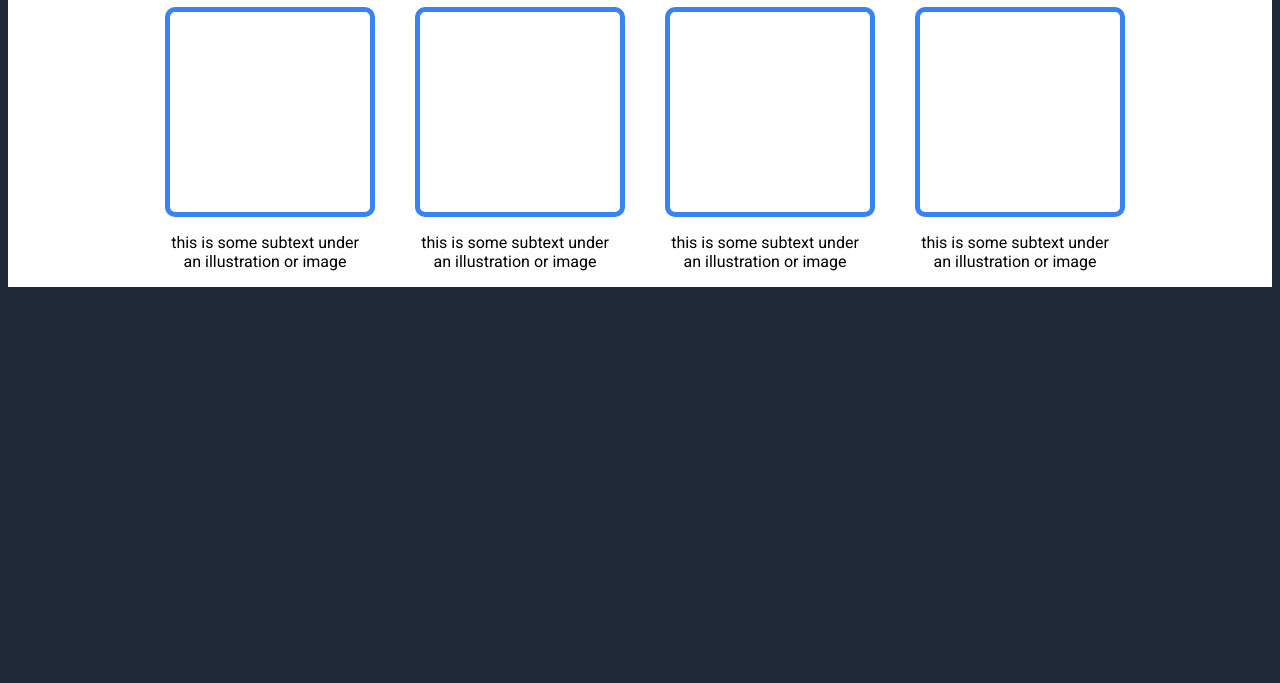
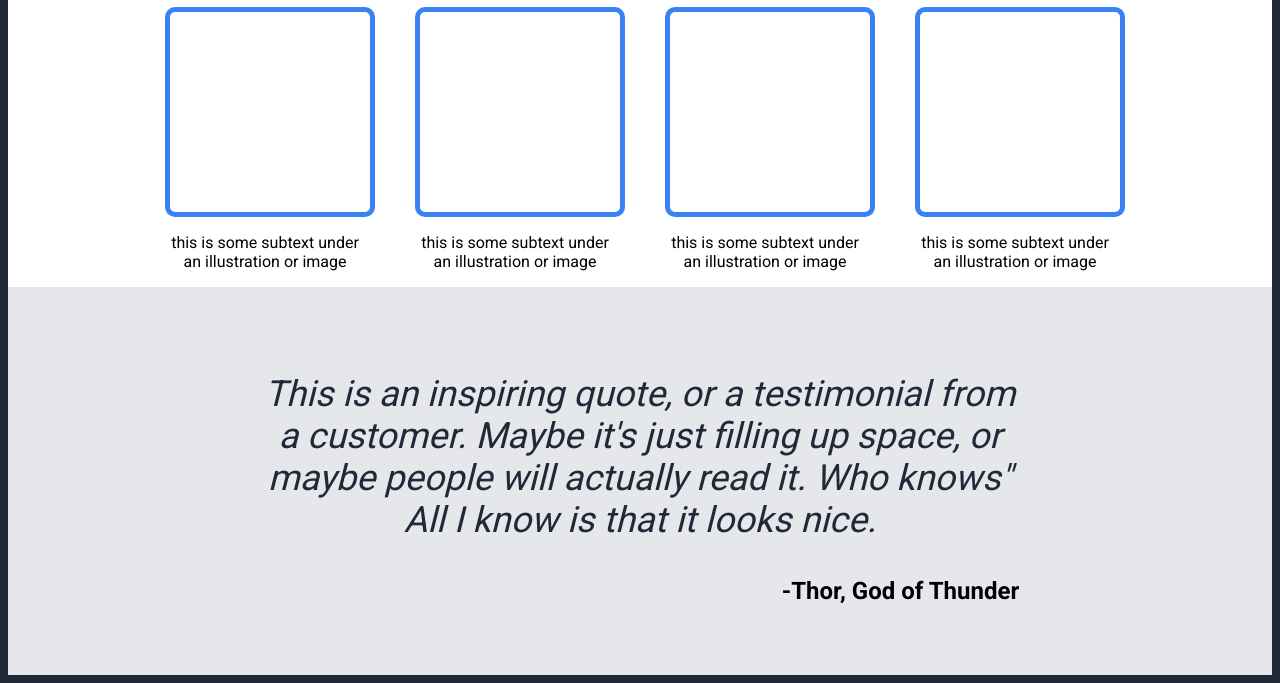
Before and after one commit to rainyearr/landing-page, a plain HTML site: page index.html in a window 1280 px wide. Shown: the part 551-1234 px from the top of the page. Before the commit the page ends 846 px from the top, so only its background shows below. Drawn offline with Linux system fonts and the light colour scheme.

Commit message:
Added Testimonial Section

```diff
--- a/index.html
+++ b/index.html
@@ -52,7 +52,14 @@
       </div>
     </section>
     <section class="quotation-section">
-      <div class="container"></div>
+      <div class="container">
+        <p>
+          This is an inspiring quote, or a testimonial from a customer. Maybe
+          it's just filling up space, or maybe people will actually read it. Who
+          knows" All I know is that it looks nice.
+        </p>
+        <h2>-Thor, God of Thunder</h2>
+      </div>
     </section>
   </body>
 </html>
--- a/style.css
+++ b/style.css
@@ -101,3 +101,21 @@ a {
 }
 
 /* Quotation Section Styling */
+.quotation-section {
+  background-color: #e5e7eb;
+}
+
+.quotation-section > .container {
+  padding: 50px 0;
+  max-width: 60%;
+}
+
+.quotation-section > .container > p {
+  text-align: center;
+  font-size: 36px;
+  font-style: italic;
+  color: #1f2937;
+}
+.quotation-section > .container > h2 {
+  text-align: end;
+}
```
